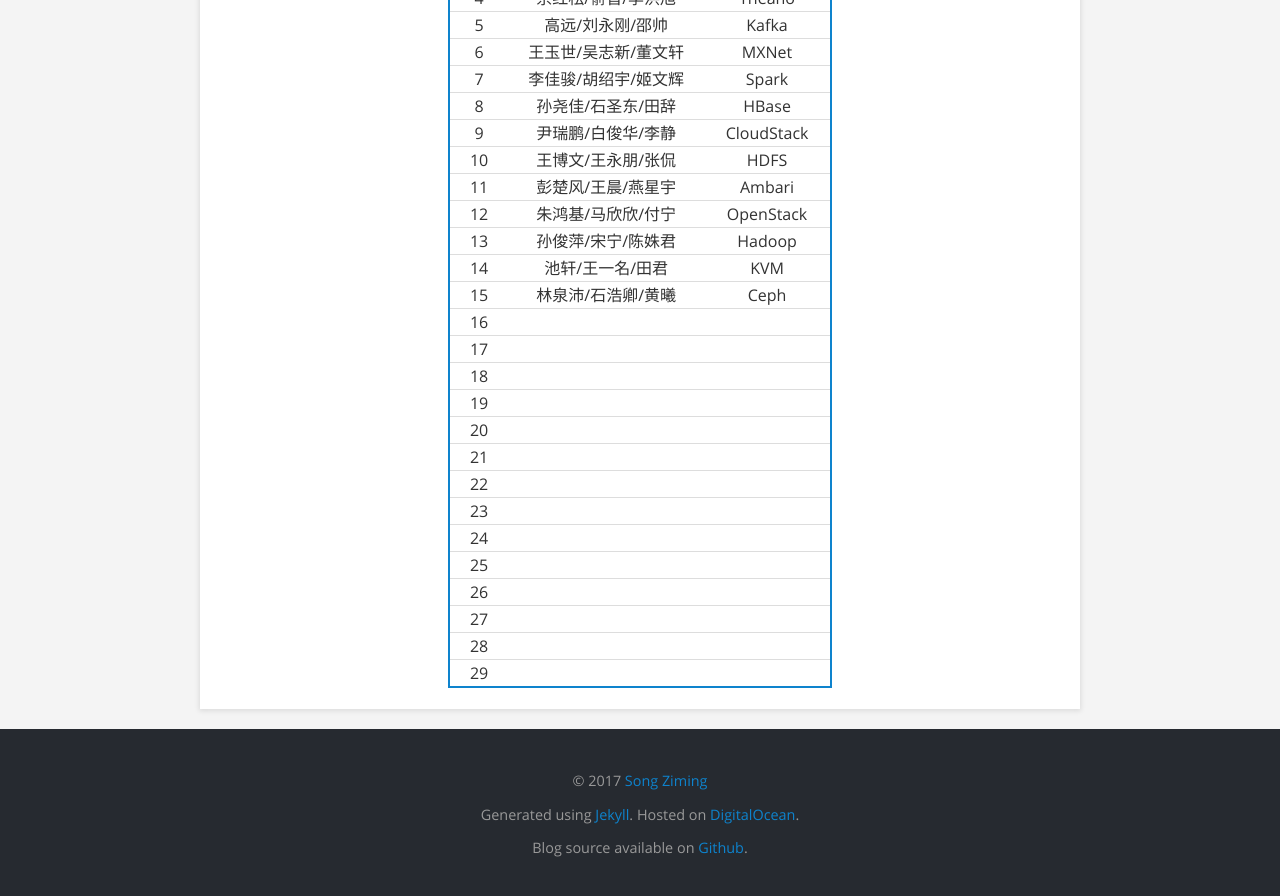
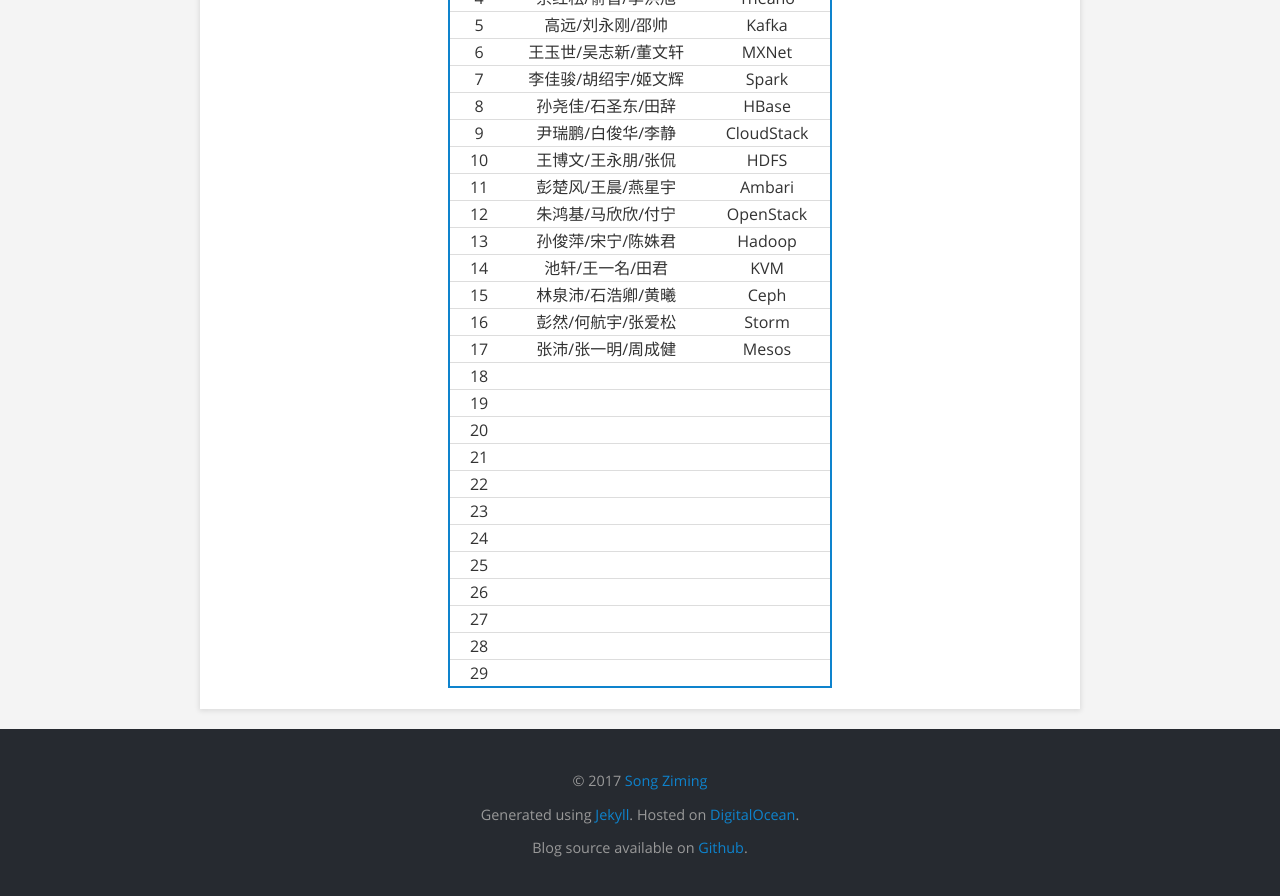
Before and after one commit to songziming/blog, a Jekyll site: the page built from arch.md, in a window 1280 px wide and 900 px high, scrolled down 1635 px. Shown: the top 896 px of the window. Built offline with Jekyll 4.4.1, drawn with Linux system fonts in a browser that asks for light colours.

Commit message:
added two records

```diff
--- a/arch.md
+++ b/arch.md
@@ -41,8 +41,8 @@ P.S. 不一定要选机器学习相关的，只要找个有规模的软件，分
 | 13 | 孙俊萍/宋宁/陈姝君   |   Hadoop       |
 | 14 | 池轩/王一名/田君     |   KVM          |
 | 15 | 林泉沛/石浩卿/黄曦   |   Ceph         |
-| 16 |                      |                |
-| 17 |                      |                |
+| 16 | 彭然/何航宇/张爱松   |   Storm        |
+| 17 | 张沛/张一明/周成健   |   Mesos        |
 | 18 |                      |                |
 | 19 |                      |                |
 | 20 |                      |                |
```
